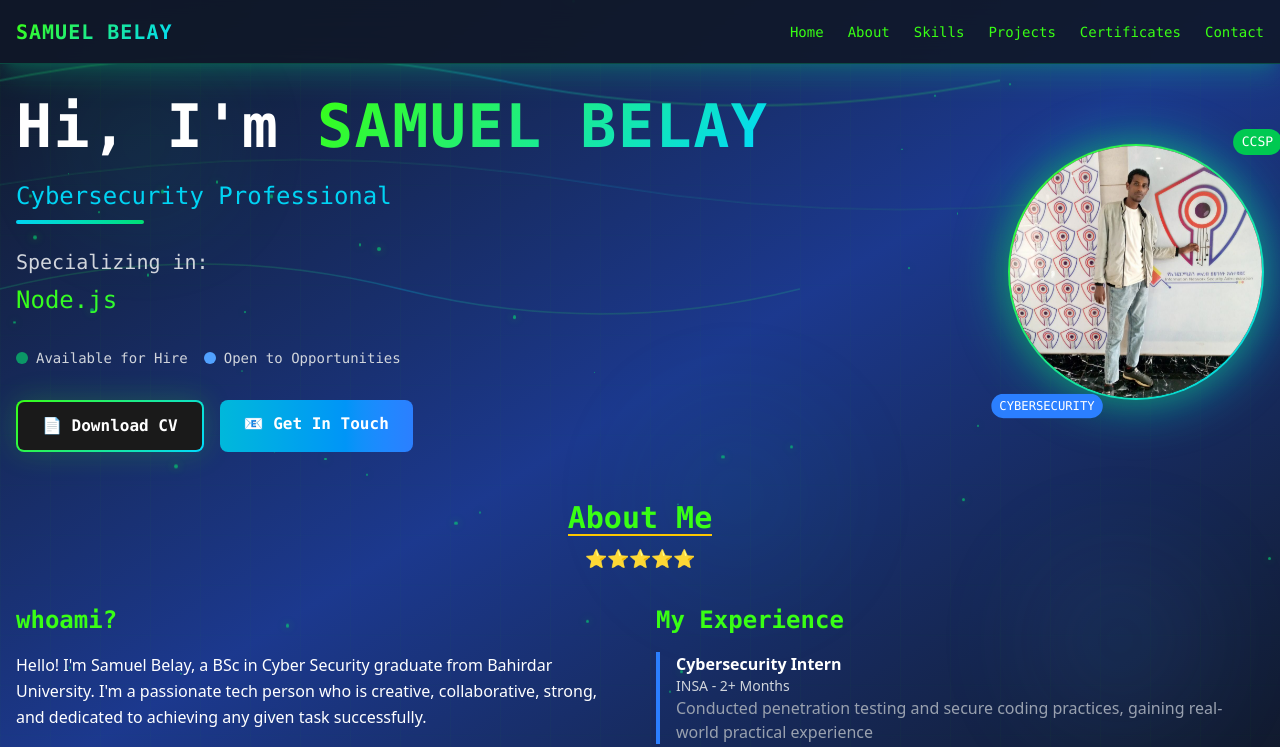
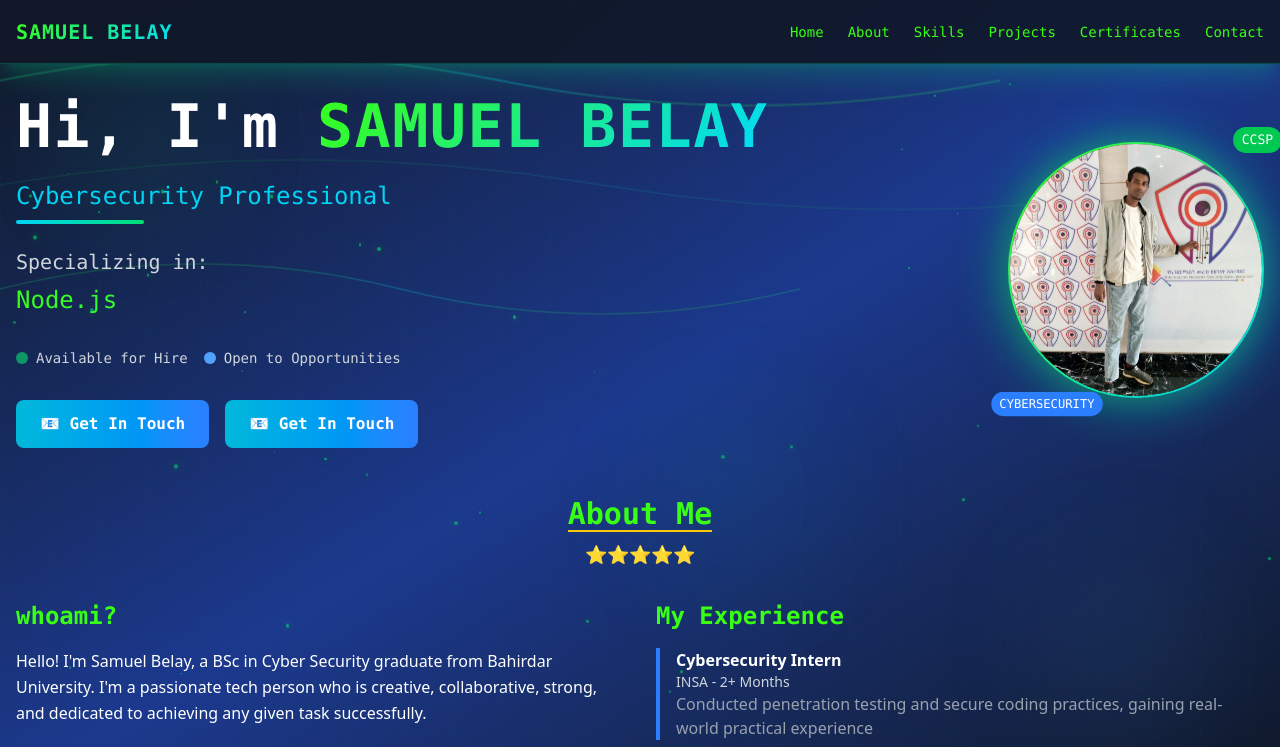
Before and after one commit to Anonimize4/mini-project-, a React (Vite) app: page / in a window 1280 px wide. Shown: the top 747 px of the page. Built offline with nearby package versions, Linux system fonts and the light colour scheme.

Commit message:
commmited

```diff
--- a/src/components/HomeSection.tsx
+++ b/src/components/HomeSection.tsx
@@ -102,16 +102,15 @@ const HomeSection = () => {
               initial={{ opacity: 0, y: -20 }}
               animate={{ opacity: 1, y: 0 }}
               transition={{ duration: 0.8, delay: 0.6 }}
-              href="/Samuel_Belay_CV.pdf"
-              download="Samuel_Belay_CV.pdf"
+              href="#contact"
               whileHover={{
                 scale: 1.05,
-                boxShadow: "0 0 30px rgba(57, 255, 20, 0.6)"
+                boxShadow: "0 0 30px rgba(0, 217, 255, 0.6)"
               }}
               whileTap={{ scale: 0.95 }}
-              className="inline-block glow-effect cyber-border text-white font-bold py-3 px-6 rounded-lg font-mono transition-all duration-300"
+              className="inline-block bg-gradient-to-r from-cyan-500 to-blue-500 hover:from-cyan-600 hover:to-blue-600 text-white font-bold py-3 px-6 rounded-lg font-mono transition-all duration-300"
             >
-              📄 Download CV
+              📧 Get In Touch
             </motion.a>
 
             <motion.a
```
